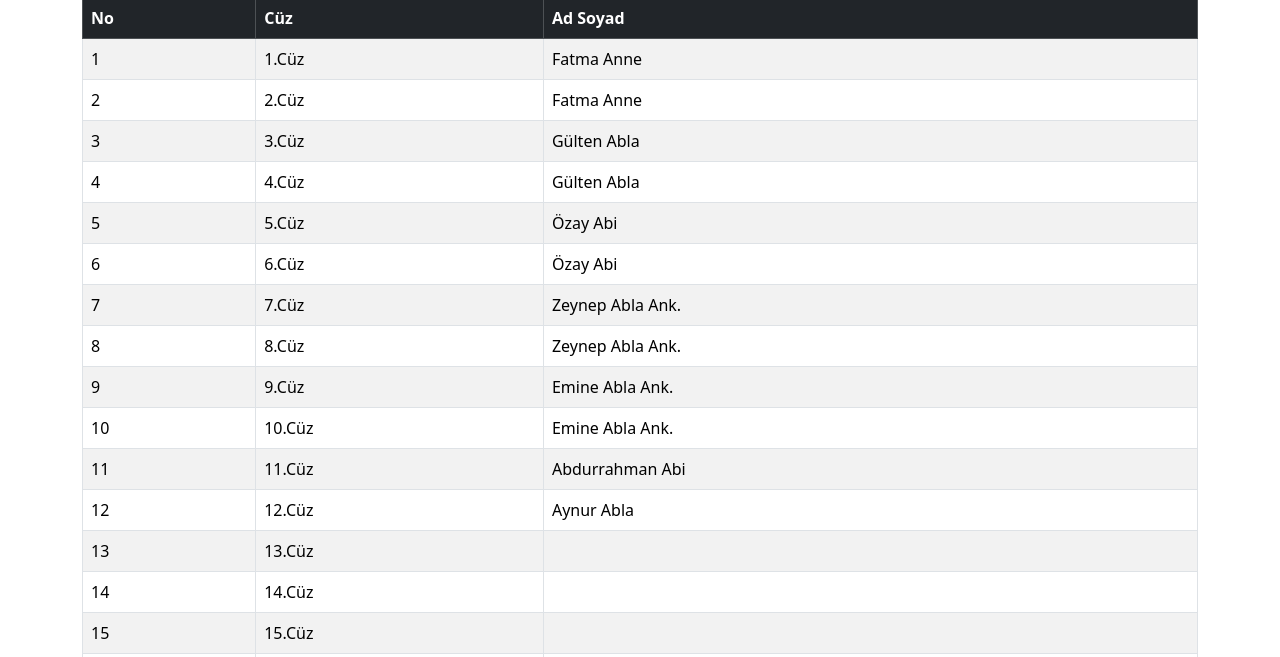
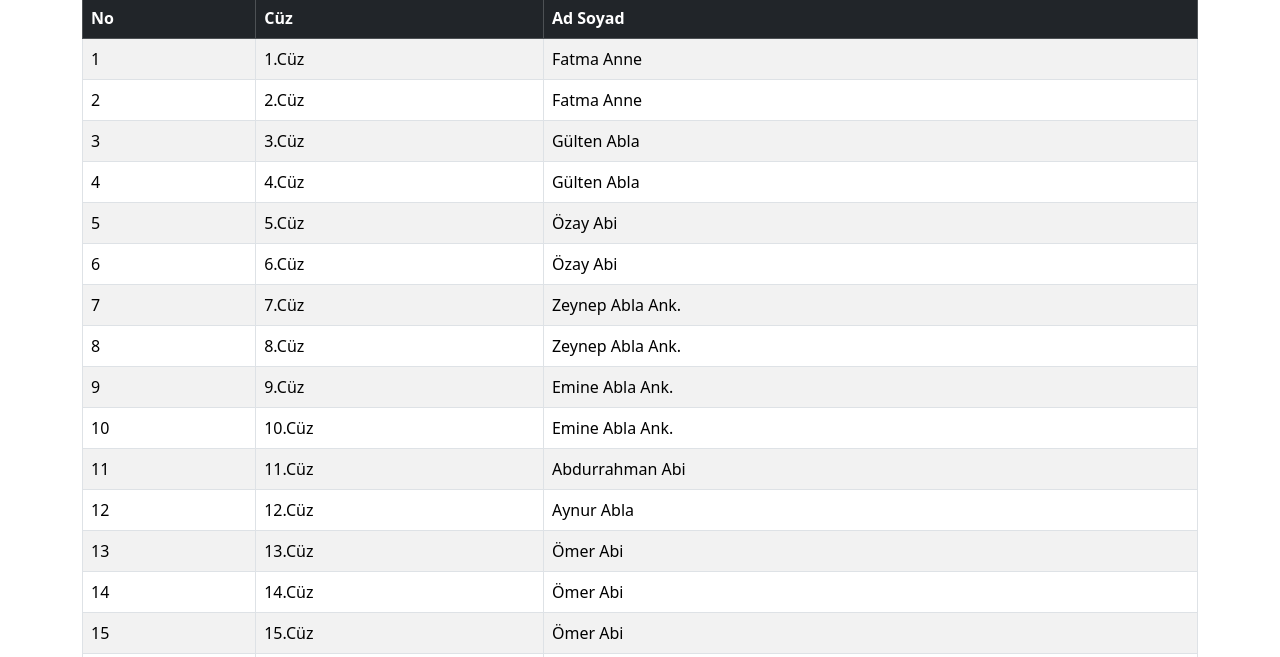
Before and after one commit to eyupjob/Ramazan-Listesi-, a plain HTML site: page boostraplı/hatim.html in a window 1280 px wide. Both pictures are taken after a click on the tab "Hatim2". Shown: the part 143-800 px from the top of the page. Drawn offline with nearby package versions, Linux system fonts and the light colour scheme.

Commit message:
eklemeler yapıldı

```diff
--- a/boostraplı/hatim.html
+++ b/boostraplı/hatim.html
@@ -269,17 +269,17 @@
               <tr>
                 <td>13</td>
                 <td>13.Cüz</td>
-                <td></td>
+                <td>Ömer Abi</td>
               </tr>
               <tr>
                 <td>14</td>
                 <td>14.Cüz</td>
-                <td></td>
+                <td>Ömer Abi</td>
               </tr>
               <tr>
                 <td>15</td>
                 <td>15.Cüz</td>
-                <td></td>
+                <td>Ömer Abi</td>
               </tr>
               <tr>
                 <td>16</td>
```
